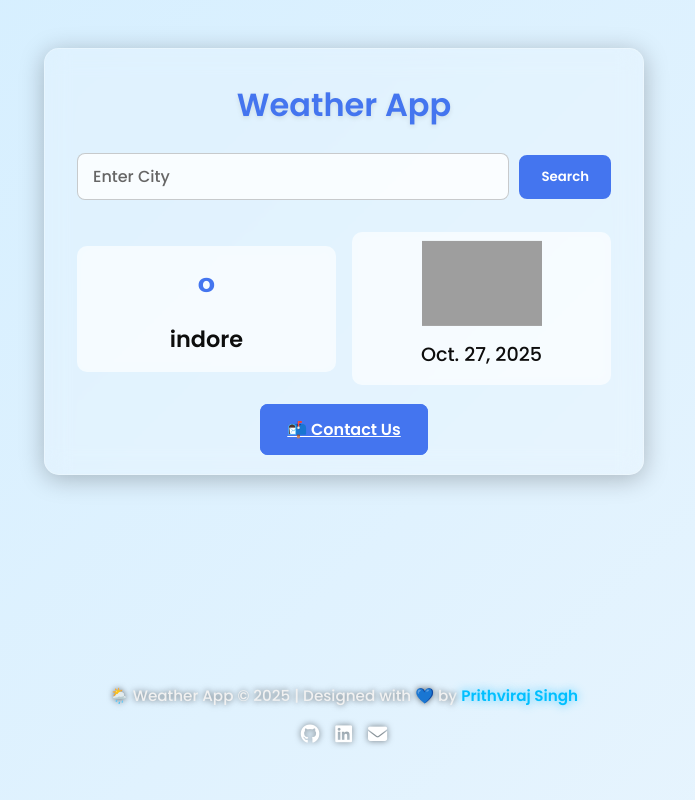
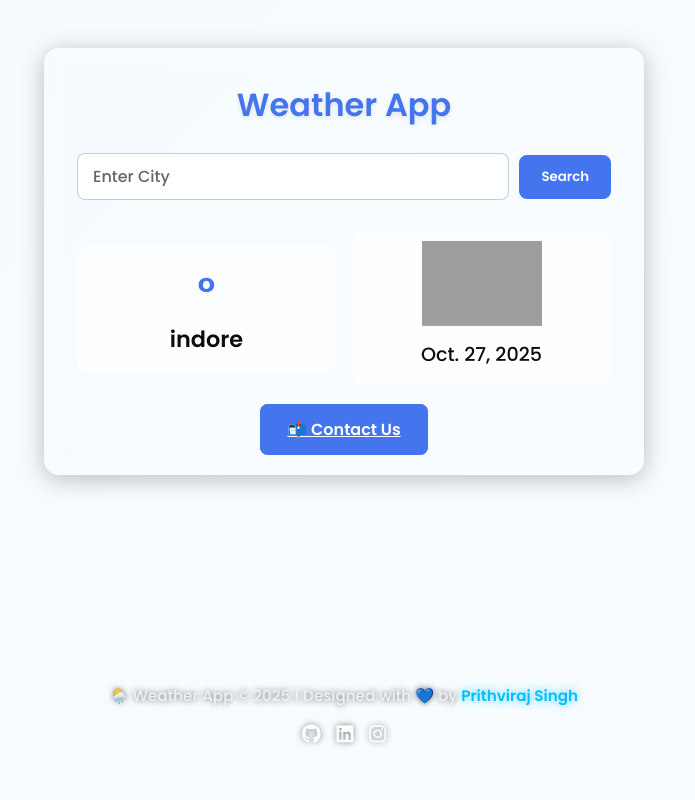
Before and after one commit to Singh-prithviraj/WeatherApp, a Django app: page / in a window 1280 px wide. Shown: the whole page, without its empty margins (296-991 px from the left). Run offline with Django 5.2, Linux system fonts and the light colour scheme; data that the repository does not hold is empty; grey boxes are pictures that could not be loaded.

Commit message:
new change in templates

```diff
--- a/weatherapp/templates/weatherapp/index.html
+++ b/weatherapp/templates/weatherapp/index.html
@@ -41,7 +41,7 @@
       flex-direction: column;
       align-items: center;
       justify-content: flex-start;
-      background-image: linear-gradient(135deg, rgba(201, 234, 255, 0.8), rgba(227, 242, 253, 0.8)),
+      background-image: linear-gradient(135deg, rgba(201, 234, 255, 0.2), rgba(227, 242, 253, 0.2)),
                         url('{% if exception_occurred %}https://images.pexels.com/photos/3008509/pexels-photo-3008509.jpeg?auto=compress&cs=tinysrgb&w=1600{% else %}{{ image_url }}{% endif %}');
       background-size: cover;
       background-repeat: no-repeat;
@@ -54,7 +54,7 @@
       width: 50%;
       max-width: 600px;
       background: rgba(255,255,255,0.18);
-      backdrop-filter: blur(12px);
+      backdrop-filter: blur(10px);
       border-radius: 15px;
       border: 1px solid rgba(255,255,255,0.25);
       padding: 2rem;
@@ -313,7 +313,8 @@
         <div class="social-links">
           <a href="https://github.com/Singh-prithviraj/" target="_blank"><i class="fab fa-github"></i></a>
           <a href="https://www.linkedin.com/in/prithviraj-singh-chouhan-b415a2319/" target="_blank"><i class="fab fa-linkedin"></i></a>
-          <a href="https://mail.google.com/mail/u/0/#inbox"><i class="fas fa-envelope"></i></a>
+         <a href="https://www.instagram.com/yourusername/" target="_blank" class="instagram"><i class="fab fa-instagram"></i></a>
+
         </div>
       </div>
     </footer>
```
Also changed, not shown: weatherapp/templates/weatherapp/contact.html (+4 -4 lines).
